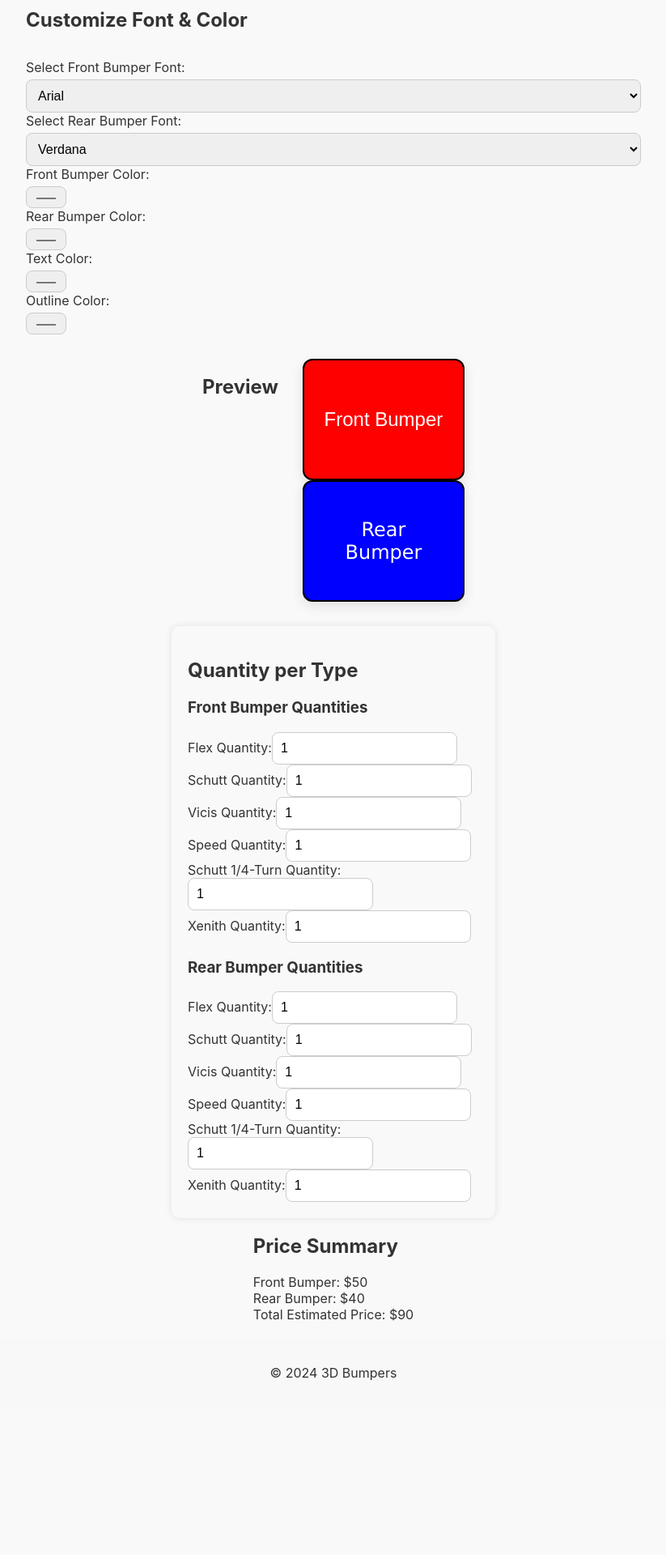
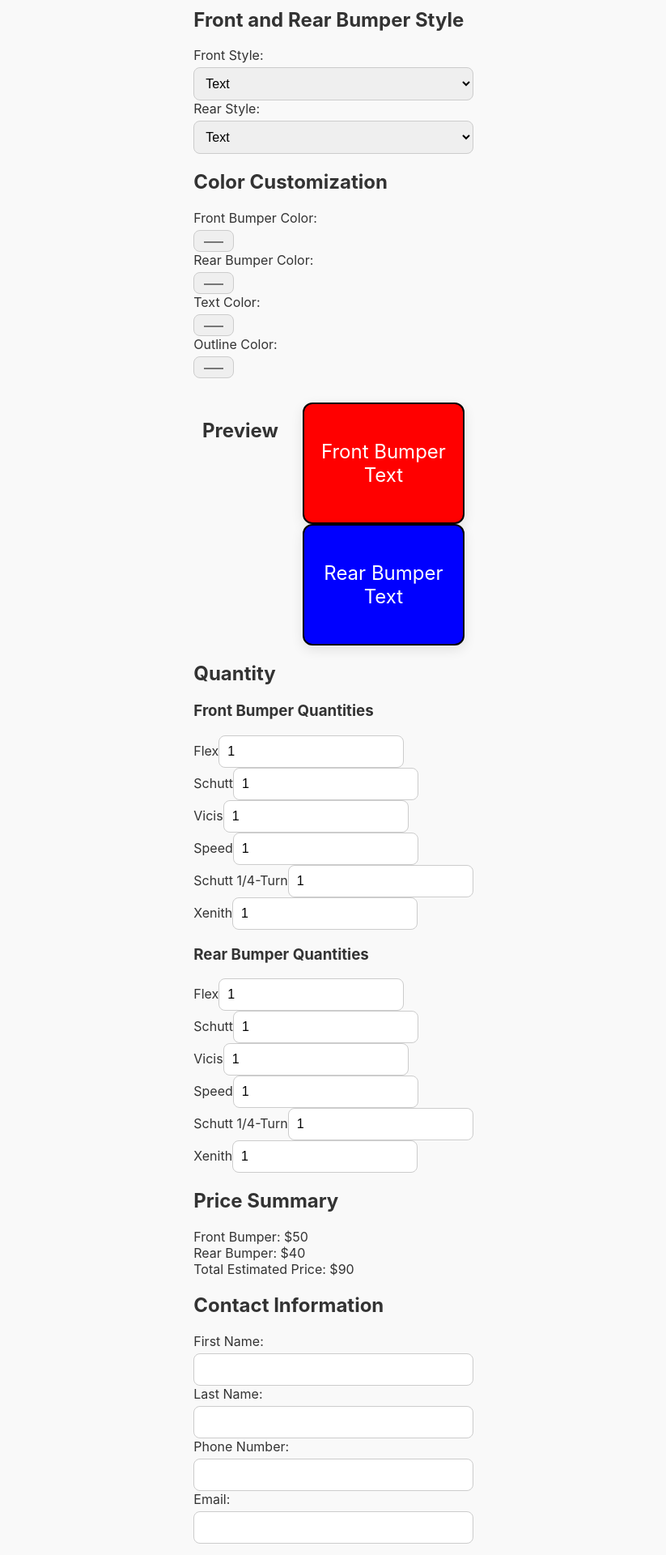
Before and after one commit to elio303/decals-website, a Next.js app: page /customize in a window 1280 px wide. Shown: the part 240-2160 px from the top of the page at 81% size, without its empty margins (228-1051 px from the left). Before the commit the page ends 1977 px from the top, so only its background shows below. Built offline with nearby package versions, Linux system fonts and the light colour scheme.

Commit message:
Adding contact form

```diff
--- a/app/customize/page.tsx
+++ b/app/customize/page.tsx
@@ -1,6 +1,7 @@
 'use client'
 
 import { useState } from "react";
+import Image from "next/image";
 import styles from "./page.module.css";
 
 type QuantityType =
@@ -12,12 +13,16 @@ type QuantityType =
   | "Xenith";
 
 interface FormInput {
-  frontFont: string;
-  rearFont: string;
+  firstName: string;
+  lastName: string;
+  phoneNumber: string;
+  email: string;
+  frontBumperType: "Logo" | "Text"; // Front style: Text or Logo
+  rearBumperType: "Logo" | "Text"; // Rear style: Text or Logo
   frontQuantity: number;
   rearQuantity: number;
-  frontQuantityTypes: { [key in QuantityType]: number };
-  rearQuantityTypes: { [key in QuantityType]: number };
+  frontQuantityTypes: { [key in QuantityType]: number }; // Quantity for each bumper type (Flex, Schutt, etc.) for the front
+  rearQuantityTypes: { [key in QuantityType]: number }; // Quantity for each bumper type (Flex, Schutt, etc.) for the rear
   frontBumperColor: string;
   rearBumperColor: string;
   textColor: string;
@@ -26,8 +31,12 @@ interface FormInput {
 
 export default function Customize() {
   const [formInput, setFormInput] = useState<FormInput>({
-    frontFont: "Arial",
-    rearFont: "Verdana",
+    firstName: "",
+    lastName: "",
+    phoneNumber: "",
+    email: "",
+    frontBumperType: "Text", // Default is Text
+    rearBumperType: "Text",  // Default is Text
     frontQuantity: 1,
     rearQuantity: 1,
     frontQuantityTypes: {
@@ -108,44 +117,42 @@ export default function Customize() {
     <div className={styles.container}>
       <h1 className={styles.title}>Customize Your Bumper</h1>
 
-      {/* Form Container */}
-      <div className={styles.formContainer}>
-        <h2>Customize Font & Color</h2>
-        <form className={styles.form}>
+      {/* Customization Options */}
+      <div className={styles.customizationContainer}>
         <div className={styles.card}>
+          <h2>Front and Rear Bumper Style</h2>
           <div className={styles.formGroup}>
-              <label htmlFor="frontFont">Select Front Bumper Font:</label>
+            <label htmlFor="frontBumperType">Front Style:</label>
             <select
-                id="frontFont"
-                name="frontFont"
-                value={formInput.frontFont}
+              id="frontBumperType"
+              name="frontBumperType"
+              value={formInput.frontBumperType}
               onChange={handleInputChange}
               className={styles.select}
             >
-                <option value="Arial">Arial</option>
-                <option value="Verdana">Verdana</option>
-                <option value="Times New Roman">Times New Roman</option>
-                <option value="Courier New">Courier New</option>
+              <option value="Text">Text</option>
+              <option value="Logo">Logo</option>
             </select>
           </div>
 
           <div className={styles.formGroup}>
-              <label htmlFor="rearFont">Select Rear Bumper Font:</label>
+            <label htmlFor="rearBumperType">Rear Style:</label>
             <select
-                id="rearFont"
-                name="rearFont"
-                value={formInput.rearFont}
+              id="rearBumperType"
+              name="rearBumperType"
+              value={formInput.rearBumperType}
               onChange={handleInputChange}
               className={styles.select}
             >
-                <option value="Arial">Arial</option>
-                <option value="Verdana">Verdana</option>
-                <option value="Times New Roman">Times New Roman</option>
-                <option value="Courier New">Courier New</option>
+              <option value="Text">Text</option>
+              <option value="Logo">Logo</option>
             </select>
           </div>
+        </div>
 
-            {/* Color Customization */}
+        {/* Bumper Color Customization */}
+        <div className={styles.card}>
+          <h2>Color Customization</h2>
           <div className={styles.formGroup}>
             <label htmlFor="frontBumperColor">Front Bumper Color:</label>
             <input
@@ -194,10 +201,8 @@ export default function Customize() {
             />
           </div>
         </div>
-        </form>
-      </div>
 
-      {/* Preview Section */}
+        {/* Preview */}
         <div className={styles.previewContainer}>
           <h2>Preview</h2>
           <div className={styles.card}>
@@ -207,10 +212,19 @@ export default function Customize() {
                 backgroundColor: formInput.frontBumperColor,
                 color: formInput.textColor,
                 border: `2px solid ${formInput.outlineColor}`,
-              fontFamily: formInput.frontFont,
               }}
             >
-            Front Bumper
+              {formInput.frontBumperType === "Logo" ? (
+                <Image
+                  src="/logo.jpg"
+                  alt="Front Logo"
+                  width={200}
+                  height={100}
+                  className={styles.logo}
+                />
+              ) : (
+                "Front Bumper Text"
+              )}
             </div>
             <div
               className={styles.bumper}
@@ -218,53 +232,56 @@ export default function Customize() {
                 backgroundColor: formInput.rearBumperColor,
                 color: formInput.textColor,
                 border: `2px solid ${formInput.outlineColor}`,
-              fontFamily: formInput.rearFont,
               }}
             >
-            Rear Bumper
+              {formInput.rearBumperType === "Logo" ? (
+                <Image
+                  src="/logo.jpg"
+                  alt="Rear Logo"
+                  width={200}
+                  height={100}
+                  className={styles.logo}
+                />
+              ) : (
+                "Rear Bumper Text"
+              )}
             </div>
           </div>
         </div>
 
-      {/* Quantity Inputs for Each Type */}
-      <div className={styles.quantityForm}>
-        <h2>Quantity per Type</h2>
+        {/* Quantity Section for each Type */}
+        <div className={styles.quantityContainer}>
+          <h2>Quantity</h2>
           <div className={styles.card}>
-          <div className={styles.quantityContainer}>
+            <div>
               <h3>Front Bumper Quantities</h3>
               {Object.keys(formInput.frontQuantityTypes).map((type) => (
-              <div key={type} className={styles.quantityItem}>
-                <label htmlFor={`front-${type}-Quantity`}>
-                  {type} Quantity:
-                </label>
+                <div key={type} className={styles.quantityType}>
+                  <label>{type}</label>
                   <input
                     type="number"
-                  id={`front-${type}-Quantity`}
-                  name={`front-${type}`}
+                    min="1"
                     value={formInput.frontQuantityTypes[type as QuantityType]}
                     onChange={handleInputChange}
+                    name={`front-${type}`}
                     className={styles.input}
-                  min="1"
                   />
                 </div>
               ))}
             </div>
 
-          <div className={styles.quantityContainer}>
+            <div>
               <h3>Rear Bumper Quantities</h3>
               {Object.keys(formInput.rearQuantityTypes).map((type) => (
-              <div key={type} className={styles.quantityItem}>
-                <label htmlFor={`rear-${type}-Quantity`}>
-                  {type} Quantity:
-                </label>
+                <div key={type} className={styles.quantityType}>
+                  <label>{type}</label>
                   <input
                     type="number"
-                  id={`rear-${type}-Quantity`}
-                  name={`rear-${type}`}
+                    min="1"
                     value={formInput.rearQuantityTypes[type as QuantityType]}
                     onChange={handleInputChange}
+                    name={`rear-${type}`}
                     className={styles.input}
-                  min="1"
                   />
                 </div>
               ))}
@@ -281,6 +298,60 @@ export default function Customize() {
             <div>Total Estimated Price: ${totalEstimate}</div>
           </div>
         </div>
+
+        {/* Contact Information */}
+        <div className={styles.card}>
+          <h2>Contact Information</h2>
+          <div className={styles.formGroup}>
+            <label>First Name:</label>
+            <input
+              type="text"
+              name="firstName"
+              value={formInput.firstName}
+              onChange={handleInputChange}
+              className={styles.input}
+            />
+          </div>
+
+          <div className={styles.formGroup}>
+            <label>Last Name:</label>
+            <input
+              type="text"
+              name="lastName"
+              value={formInput.lastName}
+              onChange={handleInputChange}
+              className={styles.input}
+            />
+          </div>
+
+          <div className={styles.formGroup}>
+            <label>Phone Number:</label>
+            <input
+              type="text"
+              name="phoneNumber"
+              value={formInput.phoneNumber}
+              onChange={handleInputChange}
+              className={styles.input}
+            />
+          </div>
+
+          <div className={styles.formGroup}>
+            <label>Email:</label>
+            <input
+              type="email"
+              name="email"
+              value={formInput.email}
+              onChange={handleInputChange}
+              className={styles.input}
+            />
+          </div>
+        </div>
+      </div>
+
+      {/* Total Estimate */}
+      <div className={styles.estimateContainer}>
+        <h3>Total Estimate: ${totalEstimate}</h3>
+      </div>
     </div>
   );
 }
```
Lines whose indentation alone changed are shown as unchanged.
